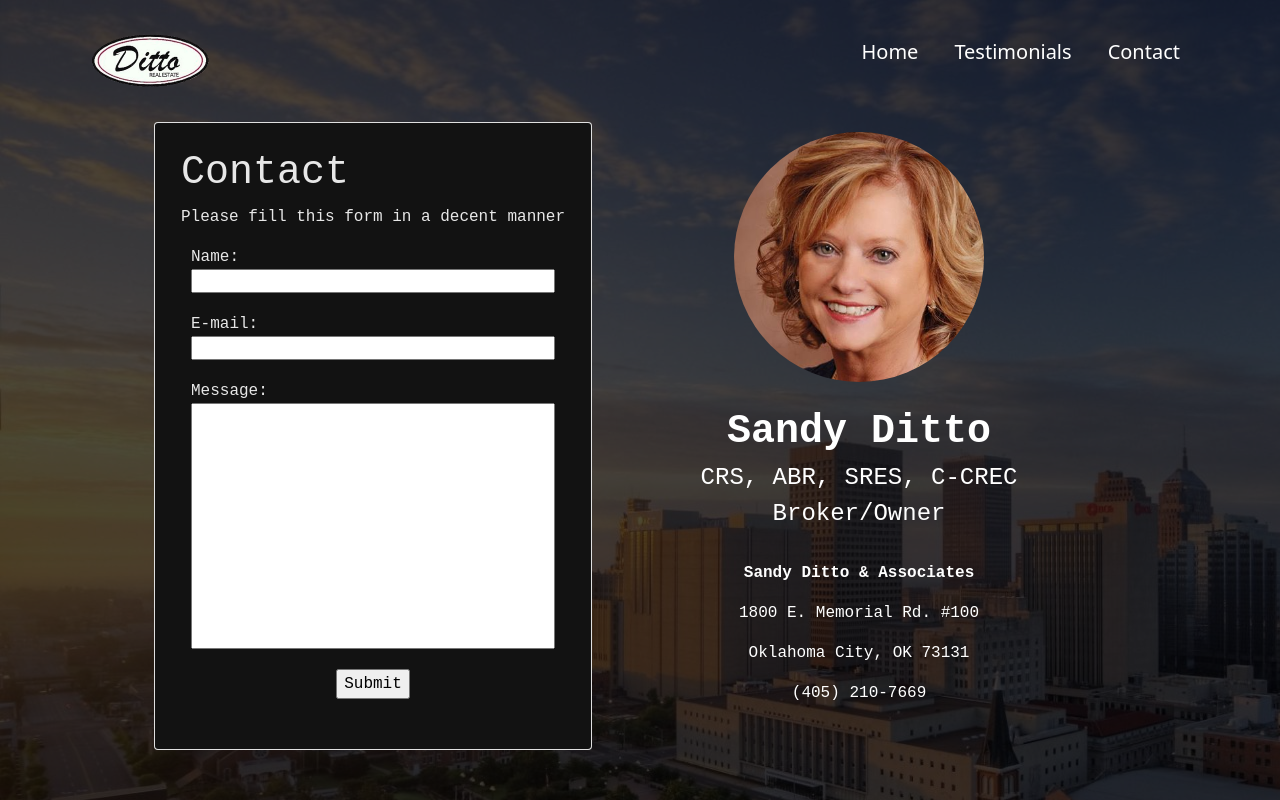
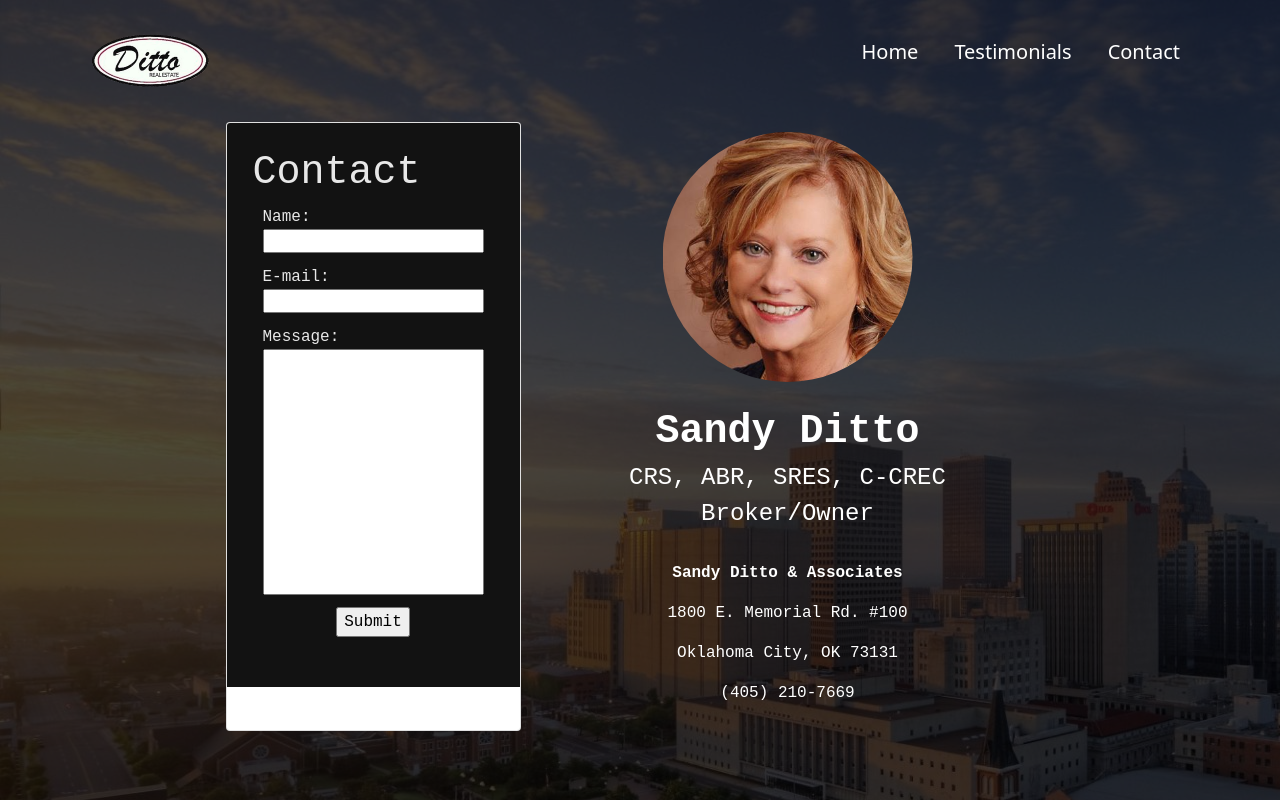
Before and after one commit to domstrevino/Ditto-Real-Estate_Frontend, a React (Create React App) app: page /Contact in a window 1280 px wide. Built offline with nearby package versions, Linux system fonts and the light colour scheme.

Commit message:
slight modification

```diff
--- a/src/pages/Contact.tsx
+++ b/src/pages/Contact.tsx
@@ -41,7 +41,6 @@
                                 <div className = 'Body-Left'>
                                     <form onSubmit = {sendMail}>
                                         <h1>Contact</h1>
-                                        <p>Please fill this form in a decent manner</p>
 
                                         <ul className = 'List'>
                                             <li className = 'Item'>
--- a/src/pages/Dashboard.tsx
+++ b/src/pages/Dashboard.tsx
@@ -29,7 +29,7 @@
                 <p>Start out with one program and switch to another, you are truly in charge of the marketing of your property with Sandy Ditto.</p>
             </div>
             <div className = 'Section-2-body'>
-                <p>With over 44 years of successful sales and marketing experience, Sandy Ditto offers a wide range of options to the marketing of your home. From simple MLS FOR Sale By Owner advertising, at a cost of $399, to full services that range from 2% - 5% commission, you control, without sacrificing services.</p>
+                <p>With over 44 years of successful sales and marketing experience, Sandy Ditto offers a wide range of options to the marketing of your home. From simple MLS For Sale By Owner advertising, at a cost of $399, to full services that range from 2% - 5% commission, you control, without sacrificing services.</p>
             </div>
 
         </section>
```
